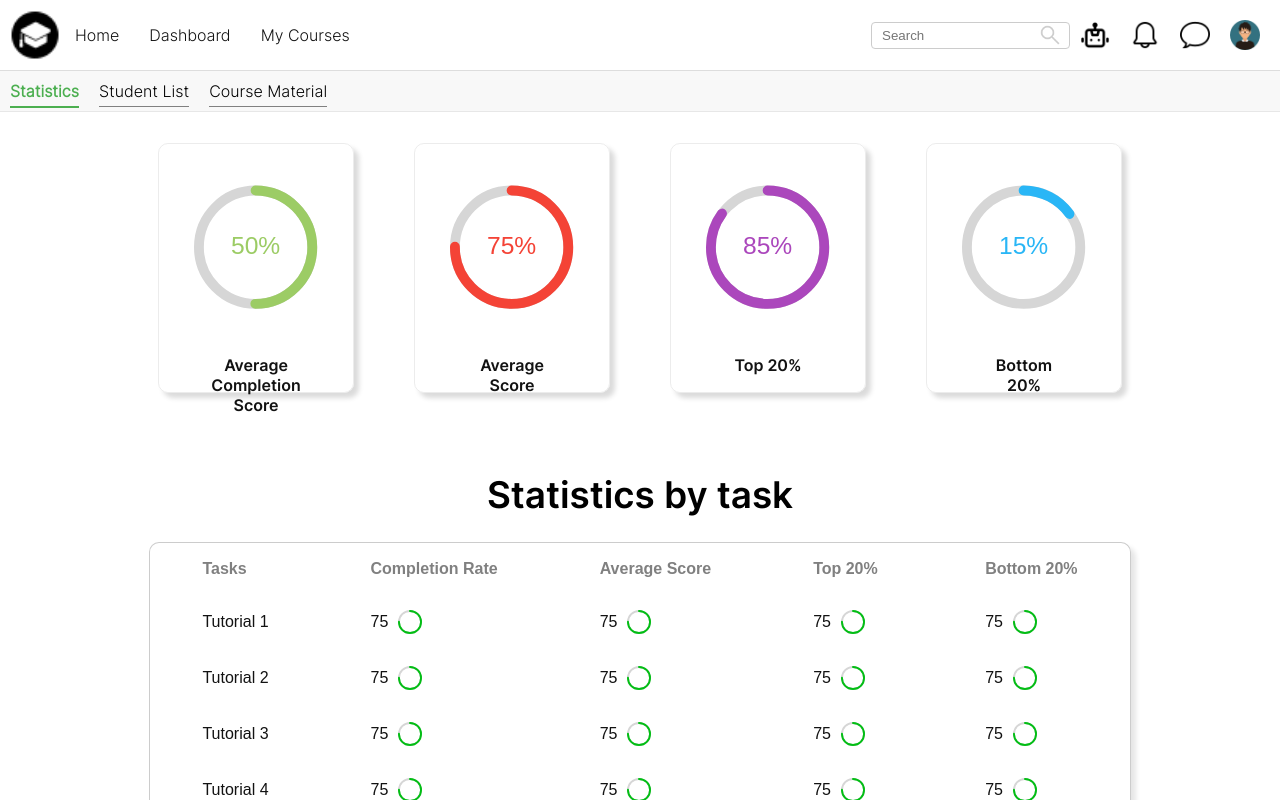
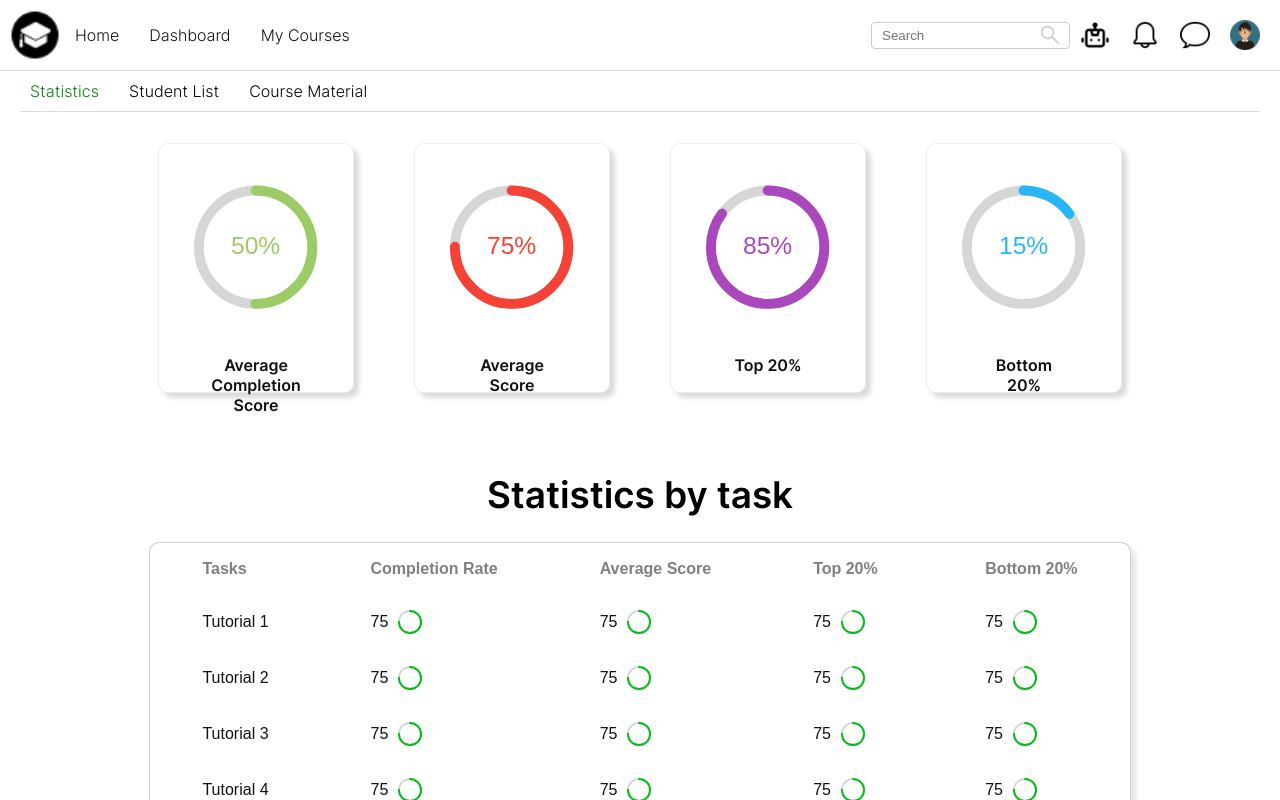
Before and after one commit to ICAS03/uni-portal, a React (Vite) app: page / in a window 1280 px wide. Shown: the top 800 px of the page. Built offline with nearby package versions, Linux system fonts and the light colour scheme.

Commit message:
improvements for lec nav bar

```diff
--- a/src/components/LecModStat/LecModStat.jsx
+++ b/src/components/LecModStat/LecModStat.jsx
@@ -9,7 +9,23 @@ const LecModStat = () =>{
     return (
       <>
       <Navbar/>
-      <LecModNav/>
+      <nav className="sub-nav">
+          <span className="nav-span">
+            <ul className="nav-list">
+              <li>
+                <a href="/lecturestats" className="active">Statistics</a>
+              </li>
+              <li>
+                <a href="/studentlist" >
+                  Student List
+                </a>
+              </li>
+              <li>
+                <a href="/materials">Course Material</a>
+              </li>
+            </ul>
+          </span>
+        </nav>
 
       <div className='ModuleStatCardMain-Cont'>
         <div className="ModuleStatCard-cont">
--- a/src/components/LecNavBar/LecNavBar.css
+++ /dev/null
@@ -1,45 +0,0 @@
-/* Similar to the CSS from the previous example */
-
-/* Add styling for active tab if needed */
-/* li.active {
-    border-bottom: 2px solid #00C52B;
-    color:#00C52B;
-  } */
-
-  .LecNavBar{
-    display: flex;
-    /* justify-content: center; */
-    padding: 10px 0px;
-    background-color: #f8f8f8;
-    border-bottom: 1px solid #e7e7e7;
-  }
-
-  .nav {
-    list-style: none;
-    padding: 0;
-    margin: 0;
-    display: flex;
-  }
-
-  .nav-item {
-    margin: 0 10px;
-  }
-
-  .nav-link {
-    text-decoration: none;
-    color: black;
-    padding: 5px 0px;
-    border-bottom: 1px solid grey;
-
-
-  }
-
-  .nav-link:hover {
-    background-color: #ddd;
-  }
-
-  .nav-link.active {
-    color: #4CAF50;
-    font-weight: bold;
-    border-bottom: 2px solid #4CAF50;
-  }
--- a/src/components/LecNavBar/LecNavBar.jsx
+++ /dev/null
@@ -1,25 +0,0 @@
-import React from 'react';
-import './LecNavBar.css';
-
-const LecNavBar = () => {
-  return (
-    <>
-    <div className="LecNavBar">
-      <ul className="nav">
-        <li className="nav-item">
-          <a href="#statistics" className="nav-link active">Statistics</a>
-        </li>
-        <li className="nav-item">
-          <a href="#student-list" className="nav-link">Student List</a>
-        </li>
-        <li className="nav-item">
-          <a href="#course-material" className="nav-link">Course Material</a>
-        </li>
-      </ul>
-    </div>
-    </>
-  );
-
-};
-
-export default LecNavBar
--- a/src/components/StudentList/studentList.jsx
+++ b/src/components/StudentList/studentList.jsx
@@ -32,7 +32,7 @@ const StudentList = () => {
           <span className="nav-span">
             <ul className="nav-list">
               <li>
-                <a href="/statistics">Statistics</a>
+                <a href="/lecturestats">Statistics</a>
               </li>
               <li>
                 <a href="/students" className="active">
```
